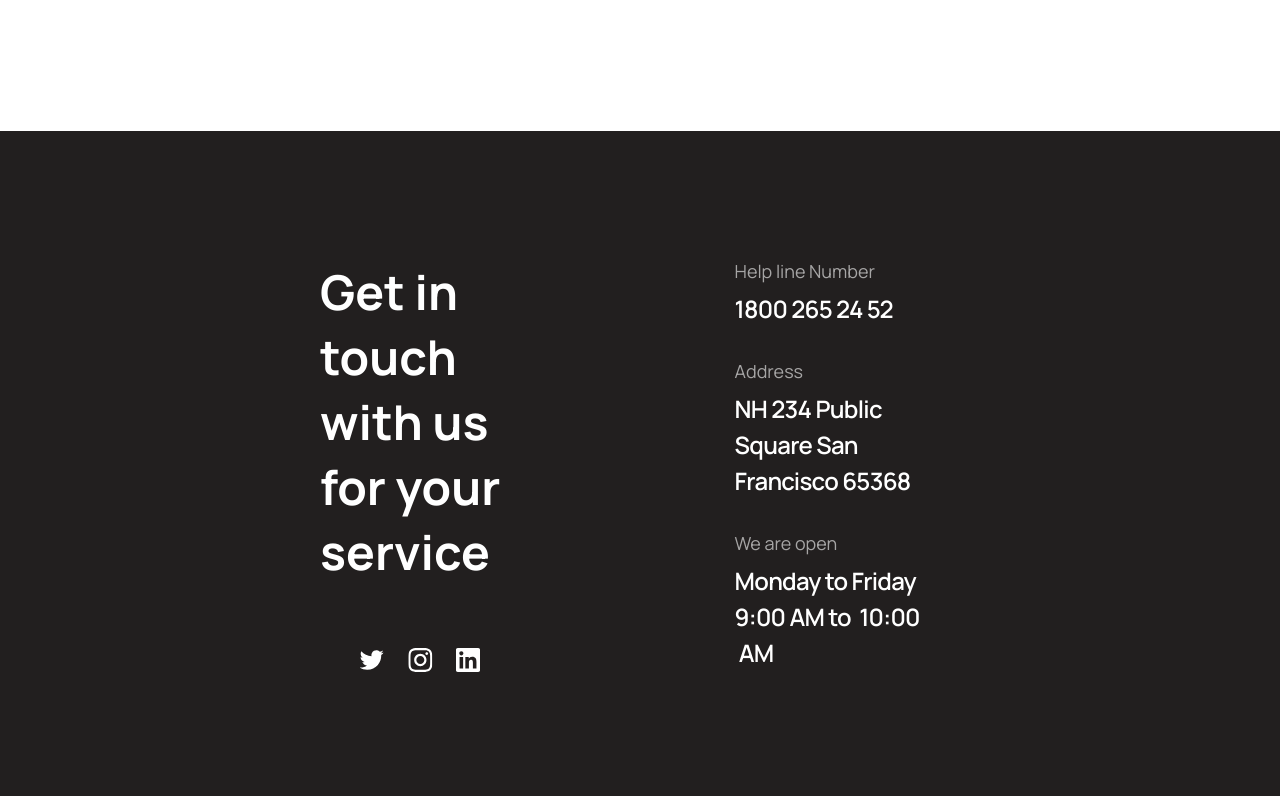
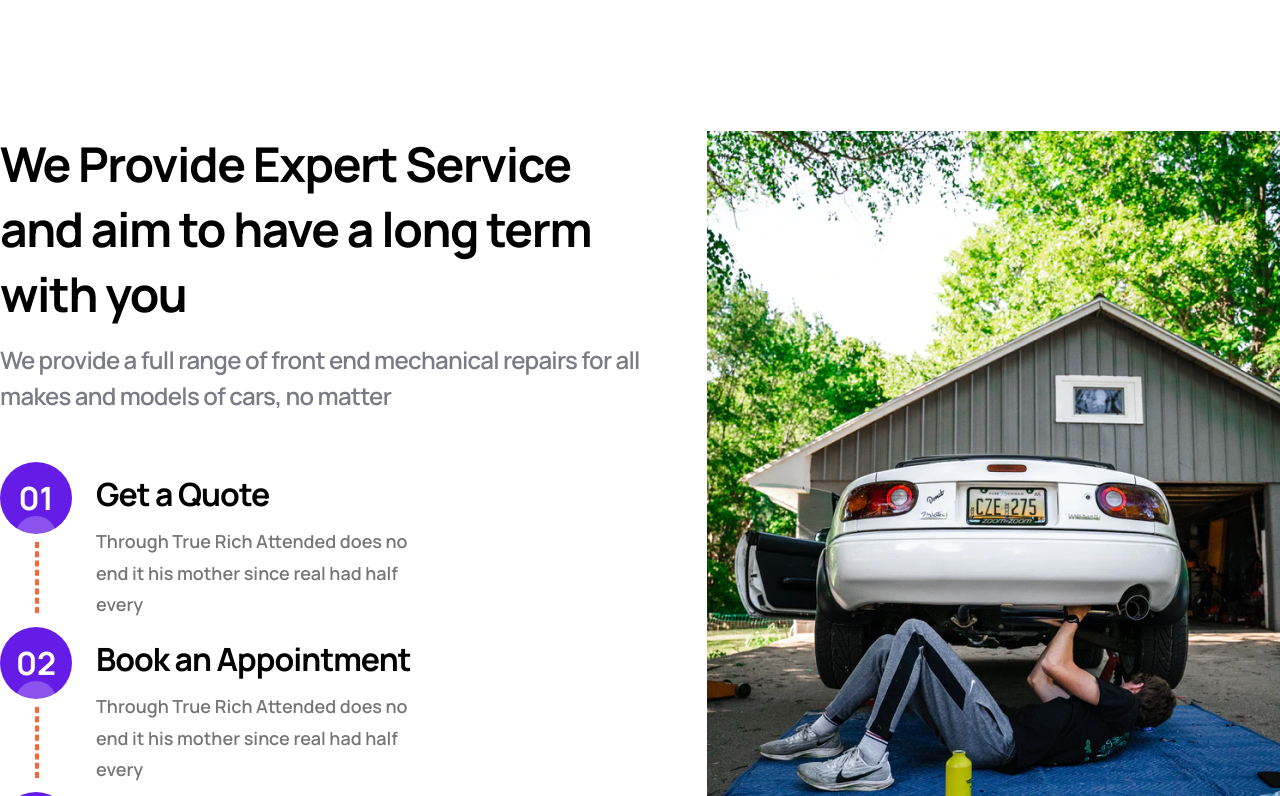
Before and after one commit to Yvijusp/UI_simulation, a React (Create React App) app in the folder react_project/: page /aboutus in a window 1280 px wide. Shown: the part 724-1520 px from the top of the page. Built offline with nearby package versions, Linux system fonts and the light colour scheme; some icons are missing; the HTML template or start-up script is replaced by a standard one.

Commit message:
Finished AboutPage steps sectiong

```diff
--- a/react_project/src/GlobalStyle.ts
+++ b/react_project/src/GlobalStyle.ts
@@ -16,6 +16,8 @@
 h1 {
   font-size: 64px;
   font-weight: 800;
+  letter-spacing: -0.03em;
+  line-height: 84px;
 }
 
 h2 {
@@ -28,14 +30,15 @@
 h3 {
   font-size: 48px;
   font-weight: 700;
+  letter-spacing: -0.03em;
+
 }
 
 h4 {
   font-size: 40px;
   font-weight: 700;
   line-height: 140%;
-/* or 56px */
-letter-spacing: -0.03em;
+  letter-spacing: -0.03em;
 }
 
 
@@ -90,7 +93,7 @@
   font-weight: 500;
 `;
 
-export const Container = styled.div`
-  max-width: 1380px;
+export const Container = styled.section`
+  max-width: 1280px;
   margin: 0 auto;
 `;
--- a/react_project/src/pages/AboutUs.styled.ts
+++ b/react_project/src/pages/AboutUs.styled.ts
@@ -1,9 +1,11 @@
 import styled from 'styled-components';
+import { Title02 } from '../GlobalStyle';
 
 const wrapper = {
   default: 'padding: 128px 0;',
   small: 'padding: 48px 0;',
   header: 'padding: 80px 0 128px 0;',
+  bottom: 'padding: 0 0 128px 0',
 };
 
 export const HeaderWrapper = styled.section`
@@ -47,3 +49,31 @@
     line-height: 175%;
   }
 `;
+
+export const StepsWrapper = styled.section`
+  ${wrapper.bottom}
+`;
+
+export const Steps = styled.section`
+  display: flex;
+`;
+
+export const StepsLeft = styled.div`
+  padding-right: 67px;
+
+  h3 {
+    margin-bottom: 16px;
+  }
+
+  ${Title02} {
+    margin-bottom: 48px;
+    color: #232536;
+    opacity: 0.6;
+  }
+`;
+
+export const StepsRight = styled.div`
+  img {
+    width: 573px;
+  }
+`;
--- a/react_project/src/pages/AboutUs.tsx
+++ b/react_project/src/pages/AboutUs.tsx
@@ -4,10 +4,17 @@
   HeaderLeft,
   HeaderRight,
   HeaderWrapper,
+  Steps,
+  StepsLeft,
+  StepsRight,
+  StepsWrapper,
 } from './AboutUs.styled';
 import Mechanic from '../assets/images/AboutUS/mechanic.png';
 import Button from '../components/Buttons/Button';
-import { Container } from '../GlobalStyle';
+import { Container, Title02 } from '../GlobalStyle';
+import CarFix from '../assets/images/AboutUS/carback.png';
+import { steps } from '../templateData';
+import Step from '../components/Step/Step';
 
 const AboutUs = () => {
   return (
@@ -30,6 +37,33 @@
           </Header>
         </Container>
       </HeaderWrapper>
+      <StepsWrapper>
+        <Container>
+          <Steps>
+            <StepsLeft>
+              <h3>
+                We Provide Expert Service and aim to have a long term with you
+              </h3>
+              <Title02>
+                We provide a full range of front end mechanical repairs for all
+                makes and models of cars, no matter
+              </Title02>
+              {steps.map((step, index) => (
+                <Step
+                  key={index}
+                  body={step.body}
+                  step={index + 1}
+                  title={step.title}
+                  lastItem={index + 1 === steps.length}
+                />
+              ))}
+            </StepsLeft>
+            <StepsRight>
+              <img src={CarFix} alt='fixing car' />
+            </StepsRight>
+          </Steps>
+        </Container>
+      </StepsWrapper>
     </Template>
   );
 };
--- a/react_project/src/pages/Home.styled.ts
+++ b/react_project/src/pages/Home.styled.ts
@@ -11,7 +11,7 @@
 
 export const HeaderText = styled.div`
   padding: 82px 0;
-  margin-right: 52px;
+  margin-right: 51px;
 
   h1 {
     margin-bottom: 32px;
```
Also changed, not shown: react_project/src/assets/images/AboutUS/carback.png (added).
